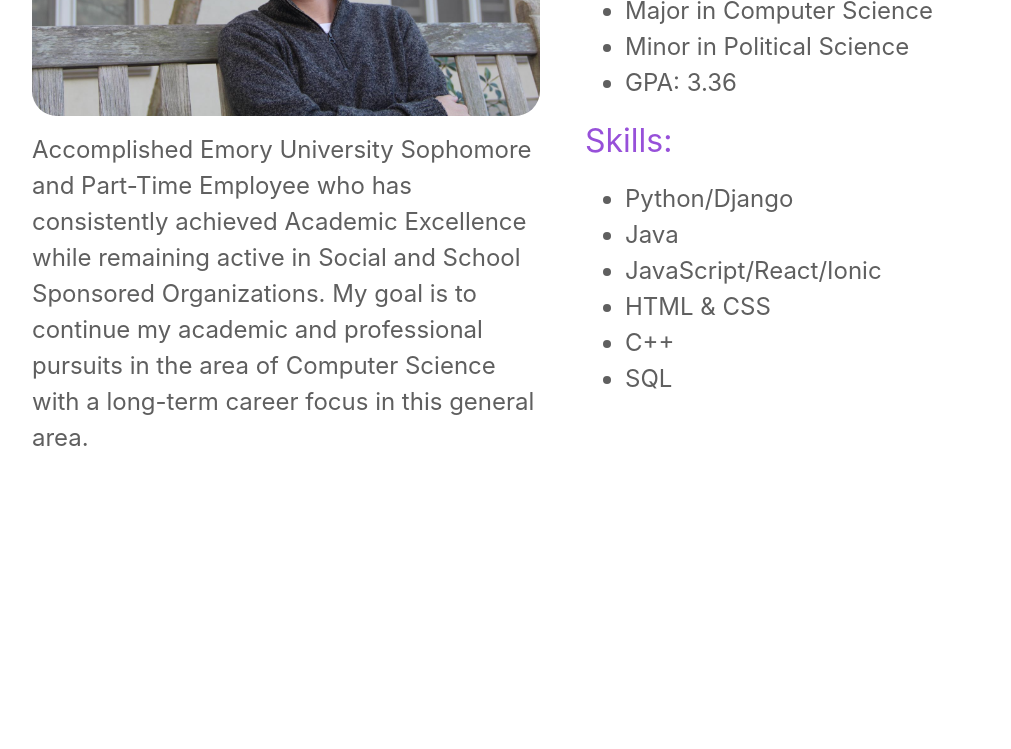
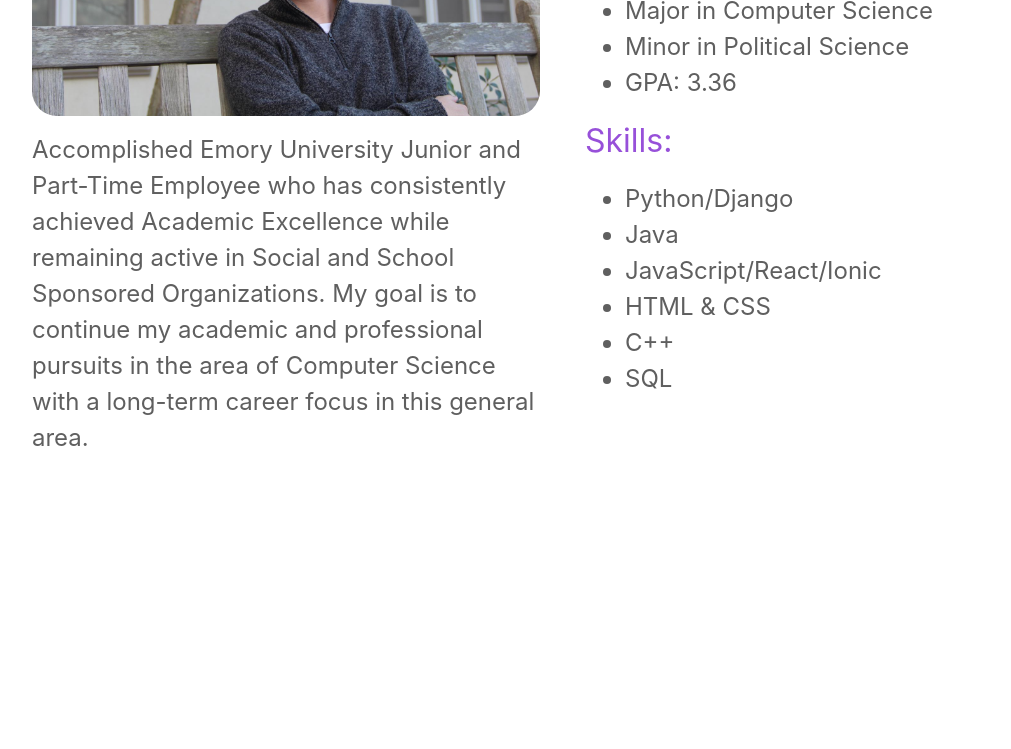
Before and after one commit to zseverino/website2.0, a plain HTML site: page index.html in a window 1280 px wide. Shown: the part 1100-1849 px from the top of the page, without its empty margins (85-1096 px from the left). Drawn offline with nearby package versions, Linux system fonts and the light colour scheme; a script that the page names is missing.

Commit message:
Updated College class in bio

```diff
--- a/index.html
+++ b/index.html
@@ -51,7 +51,7 @@
                 <div class="row align-items-center">
                     <div class="col left module-left">
                         <p><img src="assets/img/zack (1).jpg" alt="Image" class="img-fluid"></p>
-                        <p>Accomplished Emory University Sophomore and Part-Time Employee who has consistently achieved Academic Excellence while remaining active in Social and School Sponsored Organizations.
+                        <p>Accomplished Emory University Junior and Part-Time Employee who has consistently achieved Academic Excellence while remaining active in Social and School Sponsored Organizations.
                             My goal is to continue my academic and professional pursuits in the area of Computer Science with a long-term career focus in this general area. </p>
                     </div>
                     <div class="col right module-right">
```
